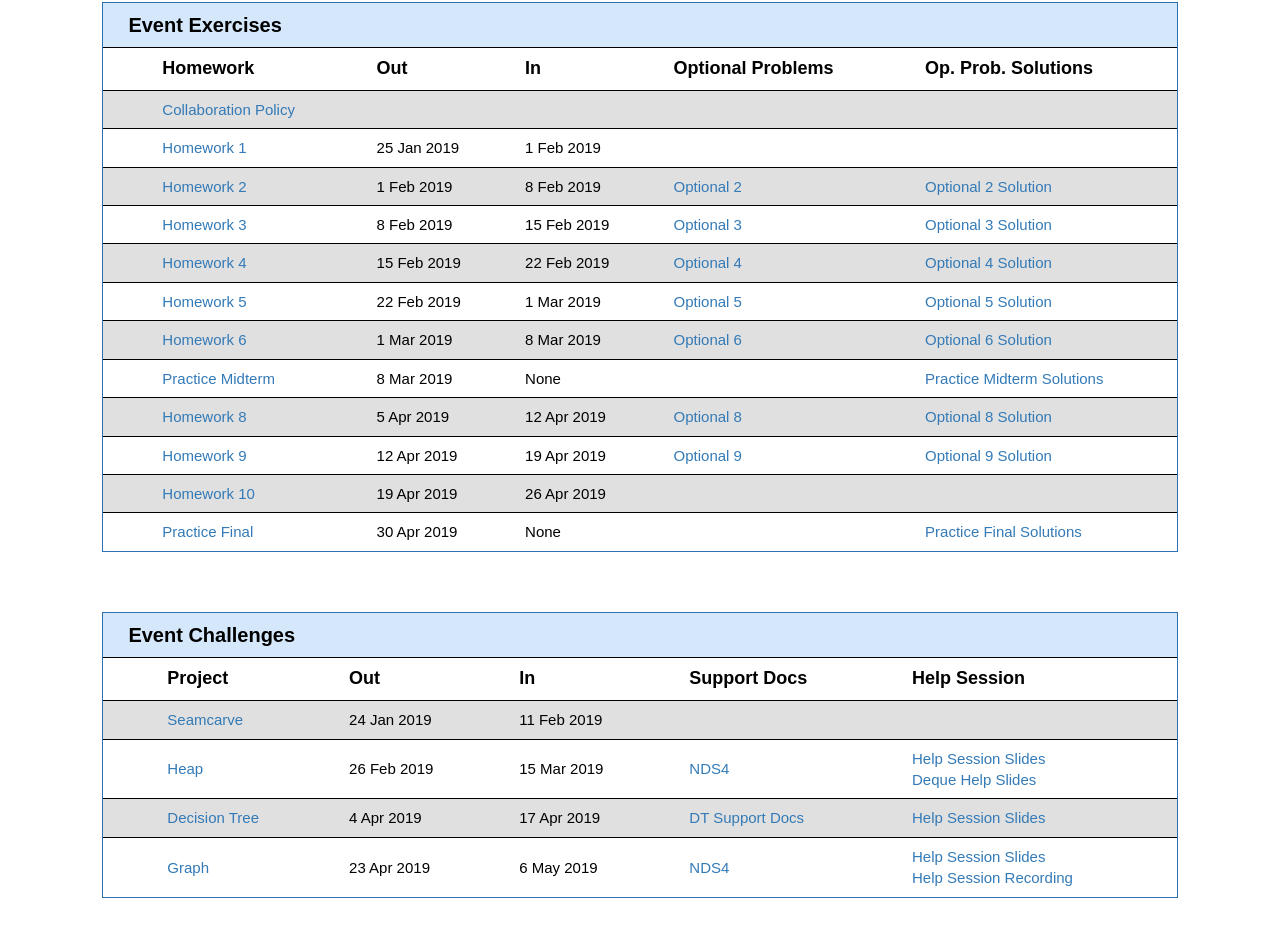
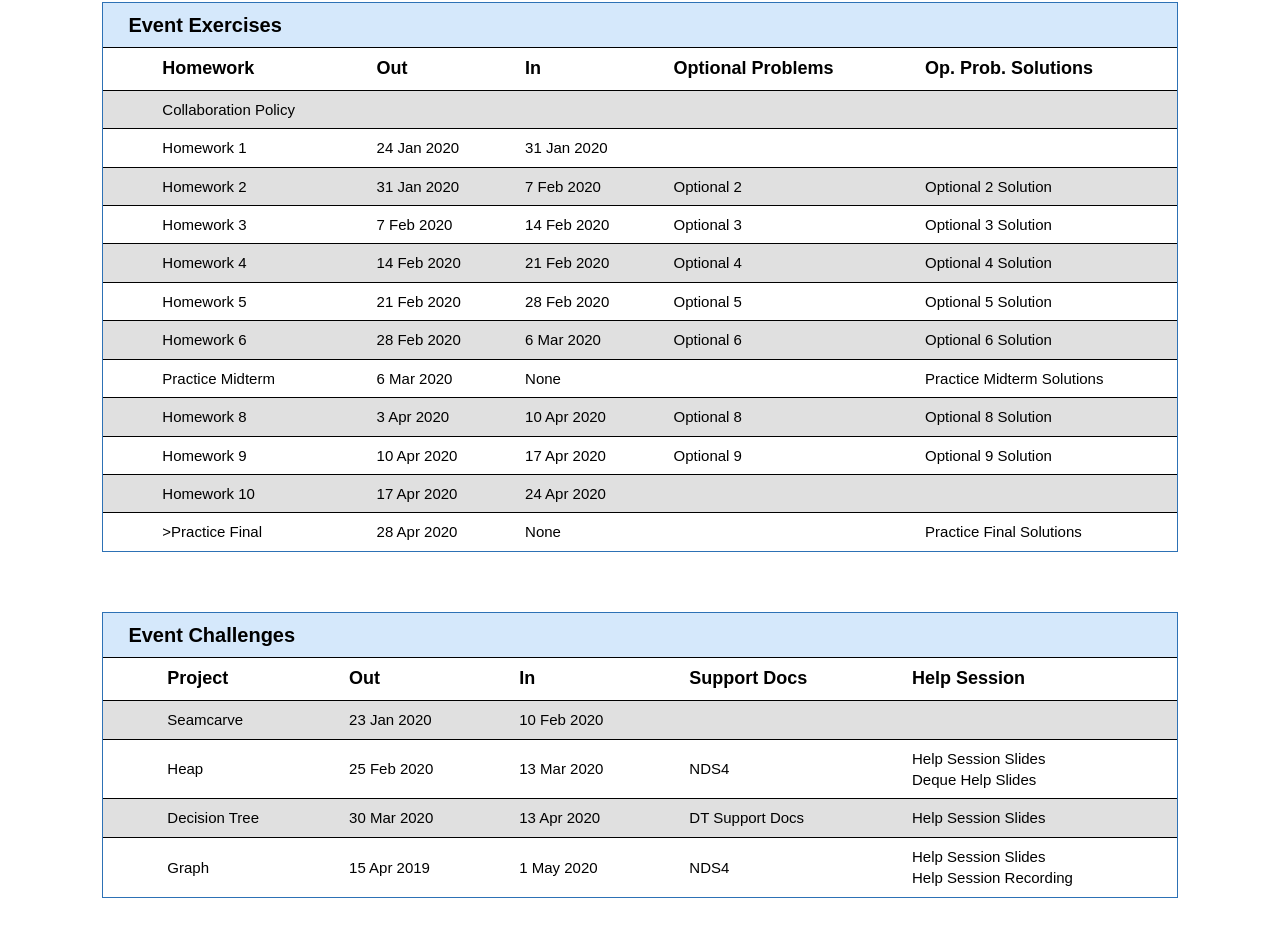
Before and after one commit to gabbyasuncion/cs16-2020, a plain HTML site: page assignments.html in a window 1280 px wide. Shown: the part 195-1132 px from the top of the page. Drawn offline with nearby package versions, Linux system fonts and the light colour scheme.

Commit message:
updated assignments/project dates and links

```diff
--- a/assignments.html
+++ b/assignments.html
@@ -78,7 +78,8 @@
                 <tr class="table-odd">
                     <!-- <td id="blurb-title">NEW!</td> -->
                     <td></td>
-                    <td><a href="https://goo.gl/forms/PsWs9t3lJB6xl1s63" target="_blank">Collaboration Policy</a></td>
+                    <td>Collaboration Policy</td>
+                    <!-- <a href="https://goo.gl/forms/PsWs9t3lJB6xl1s63" target="_blank">Collaboration Policy</a> -->
                     <td></td>
                     <td></td>
                     <td></td>
@@ -86,91 +87,118 @@
                 </tr>
                 <tr class="table-even">
                     <td></td>
-                    <td><a href="static/files/assignments/homeworks/hw1.pdf" target="_blank">Homework 1</a></td>
-                    <td>25 Jan 2019</td>
-                    <td>1 Feb 2019</td>
+                    <td>Homework 1</td>
+                    <!-- <a href="static/files/assignments/homeworks/hw1.pdf" target="_blank">Homework 1</a> -->
+                    <td>24 Jan 2020</td>
+                    <td>31 Jan 2020</td>
                     <td></td>
                     <td></td>
                 </tr>
                 <tr class="table-odd">
                     <td></td>
-                    <td><a href="static/files/assignments/homeworks/hw2.pdf" target="_blank">Homework 2</a></td>
-                    <td>1 Feb 2019</td>
-                    <td>8 Feb 2019</td>
-                    <td><a href="static/files/assignments/optional/optional_hw2.pdf" target="_blank">Optional 2</a></td>
-                    <td><a href="static/files/assignments/optional_sol/optional_hw2_sol.pdf" target="_blank">Optional 2 Solution</a></td>
+                    <td>Homework 2</td>
+                    <!-- <a href="static/files/assignments/homeworks/hw2.pdf" target="_blank">Homework 2</a> -->
+                    <td>31 Jan 2020</td>
+                    <td>7 Feb 2020</td>
+                    <td>Optional 2</td>
+                    <!-- <a href="static/files/assignments/optional/optional_hw2.pdf" target="_blank">Optional 2</a> -->
+                    <td>Optional 2 Solution</td>
+                    <!-- <a href="static/files/assignments/optional_sol/optional_hw2_sol.pdf" target="_blank">Optional 2 Solution</a> -->
                 </tr>
                 <tr class="table-even">
                     <td></td>
-                    <td><a href="static/files/assignments/homeworks/hw3.pdf" target="_blank">Homework 3</a></td>
-                    <td>8 Feb 2019</td>
-                    <td>15 Feb 2019</td>
-                    <td><a href="static/files/assignments/optional/optional_hw3.pdf" target="_blank">Optional 3</a></td>
-                    <td><a href="static/files/assignments/optional_sol/optional_hw3_sol.pdf" target="_blank">Optional 3 Solution</a></td>
+                    <td>Homework 3</td>
+                    <!-- <a href="static/files/assignments/homeworks/hw3.pdf" target="_blank">Homework 3</a> -->
+                    <td>7 Feb 2020</td>
+                    <td>14 Feb 2020</td>
+                    <td>Optional 3</td>
+                    <!-- <a href="static/files/assignments/optional/optional_hw3.pdf" target="_blank">Optional 3</a> -->
+                    <td>Optional 3 Solution</td>
+                    <!-- <a href="static/files/assignments/optional_sol/optional_hw3_sol.pdf" target="_blank">Optional 3 Solution</a> -->
                 </tr>
                 <tr class="table-odd">
                     <td></td>
-                    <td><a href="static/files/assignments/homeworks/hw4.pdf" target="_blank">Homework 4</a></td>
-                    <td>15 Feb 2019</td>
-                    <td>22 Feb 2019</td>
-                    <td><a href="static/files/assignments/optional/optional_hw4.pdf" target="_blank">Optional 4</a></td>
-                    <td><a href="static/files/assignments/optional_sol/optional_hw4_sol.pdf" target="_blank">Optional 4 Solution</a></td>
+                    <td>Homework 4</td>
+                    <!-- <a href="static/files/assignments/homeworks/hw4.pdf" target="_blank">Homework 4</a> -->
+                    <td>14 Feb 2020</td>
+                    <td>21 Feb 2020</td>
+                    <td>Optional 4</td>
+                    <!-- <a href="static/files/assignments/optional/optional_hw4.pdf" target="_blank">Optional 4</a>-->
+                    <td>Optional 4 Solution</td>
+                    <!-- <a href="static/files/assignments/optional_sol/optional_hw4_sol.pdf" target="_blank">Optional 4 Solution</a> -->
                 </tr>
                 <tr class="table-even">
                     <td></td>
-                    <td><a href="static/files/assignments/homeworks/hw5.pdf" target="_blank">Homework 5</a></td>
-                    <td>22 Feb 2019</td>
-                    <td>1 Mar 2019</td>
-                    <td><a href="static/files/assignments/optional/optional_hw5.pdf" target="_blank">Optional 5</a></td>
-                    <td><a href="static/files/assignments/optional_sol/optional_hw5_sol.pdf" target="_blank">Optional 5 Solution</a></td>
+                    <td>Homework 5</td>
+                    <!-- <a href="static/files/assignments/homeworks/hw5.pdf" target="_blank">Homework 5</a> -->
+                    <td>21 Feb 2020</td>
+                    <td>28 Feb 2020</td>
+                    <td>Optional 5</td>
+                    <!-- <a href="static/files/assignments/optional/optional_hw5.pdf" target="_blank">Optional 5</a> -->
+                    <td>Optional 5 Solution</td>
+                    <!-- <a href="static/files/assignments/optional_sol/optional_hw5_sol.pdf" target="_blank">Optional 5 Solution</a> -->
                 </tr>
                 <tr class="table-odd">
                     <td></td>
-                    <td><a href="static/files/assignments/homeworks/hw6.pdf" target="_blank">Homework 6</a></td>
-                    <td>1 Mar 2019</td>
-                    <td>8 Mar 2019</td>
-                    <td><a href="static/files/assignments/optional/optional_hw6.pdf" target="_blank">Optional 6</a></td>
-                    <td><a href="static/files/assignments/optional_sol/optional_hw6_sol.pdf" target="_blank">Optional 6 Solution</a></td>
+                    <td>Homework 6</td>
+                    <!-- <a href="static/files/assignments/homeworks/hw6.pdf" target="_blank">Homework 6</a> -->
+                    <td>28 Feb 2020</td>
+                    <td>6 Mar 2020</td>
+                    <td>Optional 6</td>
+                    <!-- <a href="static/files/assignments/optional/optional_hw6.pdf" target="_blank">Optional 6</a> -->
+                    <td>Optional 6 Solution</td>
+                    <!-- <a href="static/files/assignments/optional_sol/optional_hw6_sol.pdf" target="_blank">Optional 6 Solution</a> -->
                 </tr>
                 <tr class="table-even">
                     <td></td>
-                    <td><a href="static/files/assignments/practice_exams/practice_midterm.pdf" target="_blank">Practice Midterm</a></td>
-                    <td>8 Mar 2019</td>
+                    <td>Practice Midterm</td>
+                    <!-- <a href="static/files/assignments/practice_exams/practice_midterm.pdf" target="_blank">Practice Midterm</a> -->
+                    <td>6 Mar 2020</td>
                     <td>None</td>
                     <td></td>
-                    <td><a href="static/files/assignments/practice_exams/practice_midterm_solutions.pdf" target="_blank">Practice Midterm Solutions</a></td>
+                    <td>Practice Midterm Solutions</td>
+                    <!-- <a href="static/files/assignments/practice_exams/practice_midterm_solutions.pdf" target="_blank">Practice Midterm Solutions</a> -->
                 </tr>
                 <tr class="table-odd">
                     <td></td>
-                    <td><a href="static/files/assignments/homeworks/hw8.pdf" target="_blank">Homework 8</a></td>
-                    <td>5 Apr 2019</td>
-                    <td>12 Apr 2019</td>
-                    <td><a href="static/files/assignments/optional/optional_hw8.pdf" target="_blank">Optional 8</a></td>
-                    <td><a href="static/files/assignments/optional_sol/optional_hw8_sol.pdf" target="_blank">Optional 8 Solution</a></td>
+                    <td>Homework 8</td>
+                    <!-- <a href="static/files/assignments/homeworks/hw8.pdf" target="_blank">Homework 8</a> -->
+                    <td>3 Apr 2020</td>
+                    <td>10 Apr 2020</td>
+                    <td>Optional 8</td>
+                    <!-- <a href="static/files/assignments/optional/optional_hw8.pdf" target="_blank">Optional 8</a> -->
+                    <td>Optional 8 Solution</td>
+                    <!-- <a href="static/files/assignments/optional_sol/optional_hw8_sol.pdf" target="_blank">Optional 8 Solution</a> -->
                 </tr>
                 <tr class="table-even">
                     <td></td>
-                    <td><a href="static/files/assignments/homeworks/hw9.pdf" target="_blank">Homework 9</a></td>
-                    <td>12 Apr 2019</td>
-                    <td>19 Apr 2019</td>
-                    <td><a href="static/files/assignments/optional/optional_hw9.pdf" target="_blank">Optional 9</a></td>
-                    <td><a href="static/files/assignments/optional_sol/optional_hw9_sol.pdf" target="_blank">Optional 9 Solution</a></td>
+                    <td>Homework 9</td>
+                    <!-- <a href="static/files/assignments/homeworks/hw9.pdf" target="_blank">Homework 9</a> -->
+                    <td>10 Apr 2020</td>
+                    <td>17 Apr 2020</td>
+                    <td>Optional 9</td>
+                    <!-- <a href="static/files/assignments/optional/optional_hw9.pdf" target="_blank">Optional 9</a> -->
+                    <td>Optional 9 Solution</td>
+                    <!-- <a href="static/files/assignments/optional_sol/optional_hw9_sol.pdf" target="_blank">Optional 9 Solution</a> -->
                 </tr>
                 <tr class="table-odd">
                     <td></td>
-                    <td><a href="static/files/assignments/homeworks/hw10.pdf" target="_blank">Homework 10</a></td>
-                    <td>19 Apr 2019</td>
-                    <td>26 Apr 2019</td>
+                    <td>Homework 10</td>
+                    <!-- <a href="static/files/assignments/homeworks/hw10.pdf" target="_blank">Homework 10</a> -->
+                    <td>17 Apr 2020</td>
+                    <td>24 Apr 2020</td>
                     <td></td>
                     <td></td>
                 </tr>
                 <tr class="table-even">
                     <td></td>
-                    <td><a href="static/files/assignments/practice_exams/practice_final.pdf" target="_blank">Practice Final</a></td>
-                    <td>30 Apr 2019</td>
+                    <td>>Practice Final</td>
+                    <!-- <a href="static/files/assignments/practice_exams/practice_final.pdf" target="_blank">Practice Final</a> -->
+                    <td>28 Apr 2020</td>
                     <td>None</td>
                     <td></td>
-                    <td><a href="static/files/assignments/practice_exams/practice_final_solutions.pdf" target="_blank">Practice Final Solutions</a></td>
+                    <td>Practice Final Solutions</td>
+                    <!-- <a href="static/files/assignments/practice_exams/practice_final_solutions.pdf" target="_blank">Practice Final Solutions</a> -->
                 </tr>
             </tbody>
         </table>
@@ -192,35 +220,45 @@
                 <tr class="table-odd">
                     <!-- <td id="blurb-title">NEW!</td> -->
                     <td></td>
-                    <td><a href="static/files/assignments/projects/seamcarve.pdf" target="_blank">Seamcarve</a></td>
-                    <td>24 Jan 2019</td>
-                    <td>11 Feb 2019</td>
+                    <td>Seamcarve</td>
+                    <!-- <a href="static/files/assignments/projects/seamcarve.pdf" target="_blank">Seamcarve</a> -->
+                    <td>23 Jan 2020</td>
+                    <td>10 Feb 2020</td>
                     <td></td>
                     <td></td>
                 </tr>
                 <tr class="table-even">
                     <td></td>
-                    <td><a href="static/files/assignments/projects/heap.pdf" target="_blank">Heap</a></td>
-                    <td>26 Feb 2019</td>
-                    <td>15 Mar 2019</td>
-                    <td><a href ="http://cs.brown.edu/courses/cs016/static/files/docs/nds4/index.html" target="_blank">NDS4</a></td>
-                    <td><a href ="static/files/assignments/projects/HeapHelpSession.pdf" target="_blank">Help Session Slides</a><br><a href ="static/files/assignments/projects/deque_help_slides.pdf" target="_blank">Deque Help Slides</a></td>
+                    <td>Heap</td>
+                    <!-- <a href="static/files/assignments/projects/heap.pdf" target="_blank">Heap</a> -->
+                    <td>25 Feb 2020</td>
+                    <td>13 Mar 2020</td>
+                    <td>NDS4</td>
+                    <!-- <a href ="http://cs.brown.edu/courses/cs016/static/files/docs/nds4/index.html" target="_blank">NDS4</a> -->
+                    <td>Help Session Slides <br> Deque Help Slides</td>
+                    <!-- <a href ="static/files/assignments/projects/HeapHelpSession.pdf" target="_blank">Help Session Slides</a><br><a href ="static/files/assignments/projects/deque_help_slides.pdf" target="_blank">Deque Help Slides</a> -->
                 </tr>
                 <tr class="table-odd">
                     <td></td>
-                    <td><a href="static/files/assignments/projects/decisiontree.pdf" target="_blank">Decision Tree</a></td>
-                    <td>4 Apr 2019</td>
-                    <td>17 Apr 2019</td>
-                    <td><a href ="http://cs.brown.edu/courses/csci0160/static/files/docs/doc/decisiontree/index.html" target="_blank">DT Support Docs</a></td>
-                    <td><a href ="static/files/assignments/projects/DecisionTreeHelpSlides.pdf" target="_blank">Help Session Slides</a></td>
+                    <td>Decision Tree</td>
+                    <!-- <a href="static/files/assignments/projects/decisiontree.pdf" target="_blank">Decision Tree</a> -->
+                    <td>30 Mar 2020</td>
+                    <td>13 Apr 2020</td>
+                    <td>DT Support Docs</td>
+                    <!-- <a href ="http://cs.brown.edu/courses/csci0160/static/files/docs/doc/decisiontree/index.html" target="_blank">DT Support Docs</a> -->
+                    <td>Help Session Slides</td>
+                    <!-- <a href ="static/files/assignments/projects/DecisionTreeHelpSlides.pdf" target="_blank">Help Session Slides</a> -->
                 </tr>
                 <tr class="table-even">
                     <td></td>
-		    <td><a href="static/files/assignments/projects/graph.pdf" target="_blank">Graph</a></td>
-                    <td>23 Apr 2019</td>
-                    <td>6 May 2019</td>
-                    <td><a href ="http://cs.brown.edu/courses/csci0160/static/files/docs/doc/graph/index.html" target="_blank">NDS4</a></td>
-                    <td><a href ="static/files/assignments/projects/GraphHelpSession.pdf" target="_blank">Help Session Slides</a><br><a href ="https://brown.hosted.panopto.com/Panopto/Pages/Viewer.aspx?id=e62e5be1-a856-4e7f-9bf4-aa3900e460ce" target="_blank">Help Session Recording</a></td>
+		                <td>Graph</td>
+                    <!-- <a href="static/files/assignments/projects/graph.pdf" target="_blank">Graph</a> -->
+                    <td>15 Apr 2019</td>
+                    <td>1 May 2020</td>
+                    <td>NDS4</td>
+                    <!-- <a href ="http://cs.brown.edu/courses/csci0160/static/files/docs/doc/graph/index.html" target="_blank">NDS4</a> -->
+                    <td>Help Session Slides <br> Help Session Recording</td>
+                    <!-- <a href ="static/files/assignments/projects/GraphHelpSession.pdf" target="_blank">Help Session Slides</a><br><a href ="https://brown.hosted.panopto.com/Panopto/Pages/Viewer.aspx?id=e62e5be1-a856-4e7f-9bf4-aa3900e460ce" target="_blank">Help Session Recording</a> -->
                 </tr>
             </tbody>
         </table>
```
